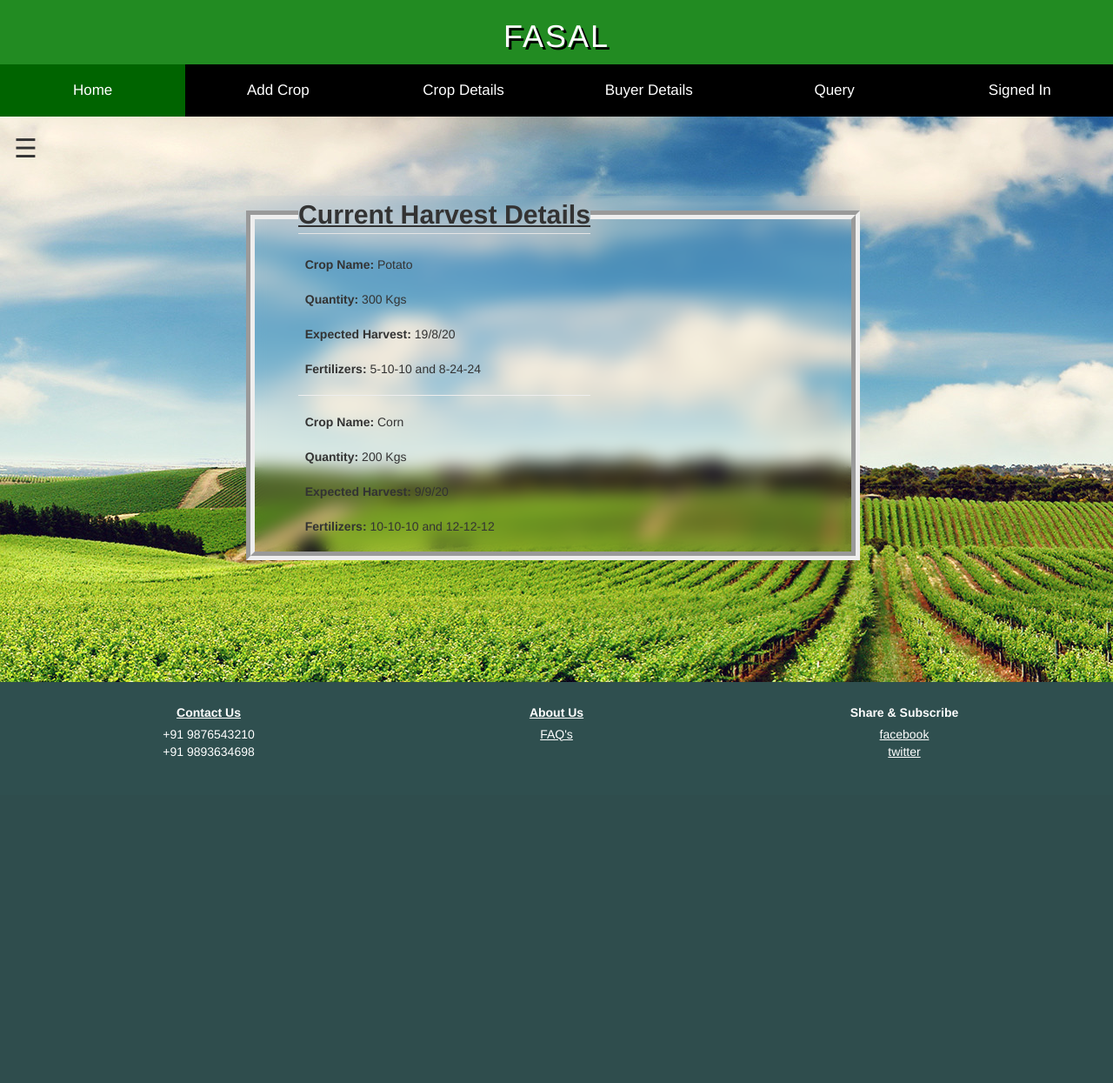
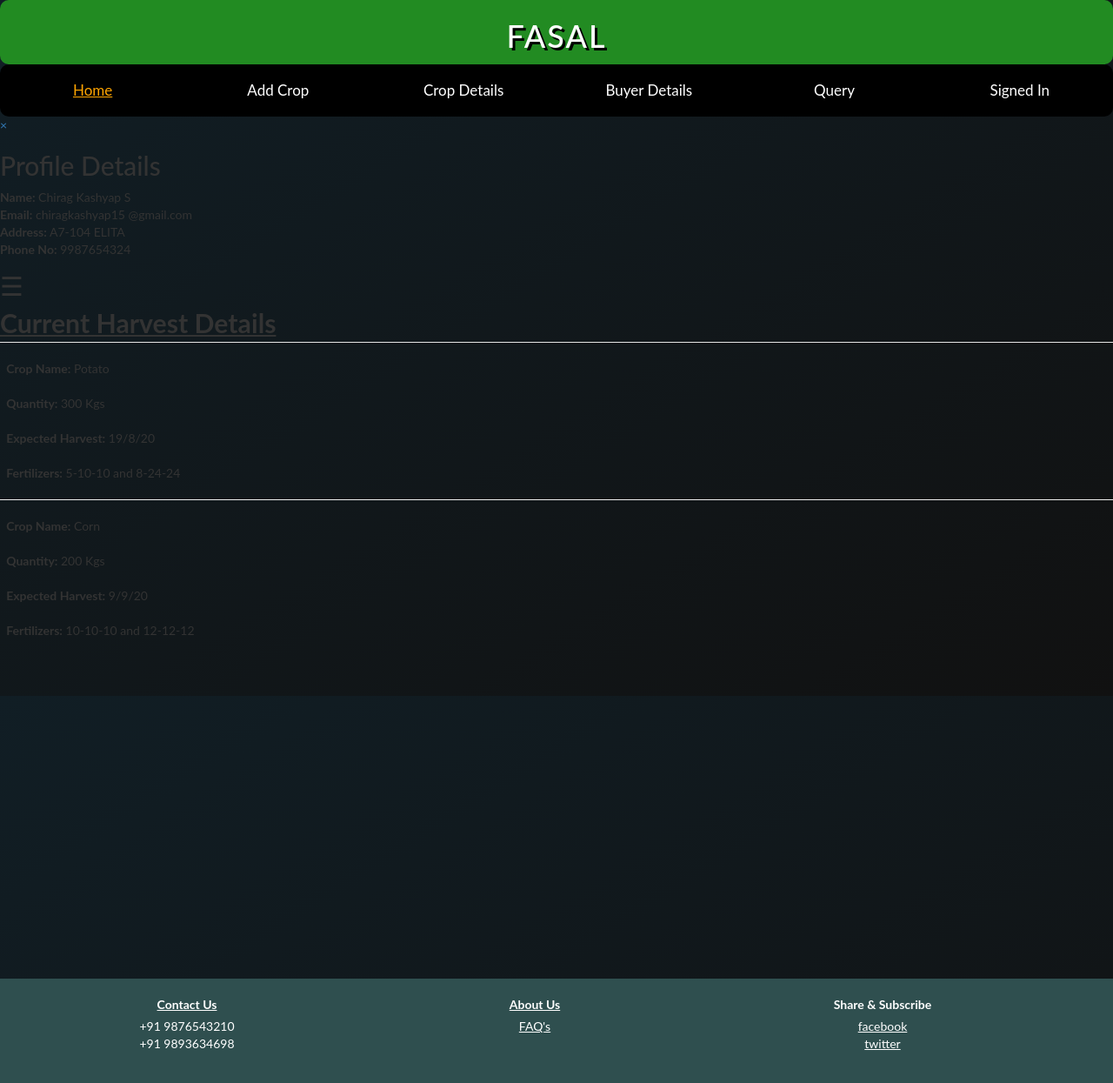
Before and after one commit to morpheu513/F.A.S.A.L, a PHP site: page /fdashboard.html in a window 1280 px wide. Shown: the whole page at 87% size. Before the commit the page ends 871 px from the top, so only its background shows below. Run offline with PHP 8.4, Linux system fonts and the light colour scheme.

Commit message:
Update fdashboard.css

```diff
--- a/fdashboard/fdashboard.css
+++ b/fdashboard/fdashboard.css
@@ -1,9 +1,3 @@
-body{
-	margin: 0;
-	background-color: white;
-	background-image: url("farming.jpg");
-	background-repeat: no-repeat;
-}
 .heading{
 	background-color: forestgreen;
 	text-align: center;
@@ -13,13 +7,15 @@ body{
 	font-size: 35px;
 	padding: 2px;
 	color: white;
+	border-radius: 10px;
 }
 #navbar {
   	overflow: hidden;
   	background-color: black;
   	position: sticky;
   	top: 2px;
-	z-index:1;
+  	z-index: 1;
+  	border-radius: 10px;
 }
 
 #navbar a {
@@ -39,135 +35,223 @@ body{
 }
 
 #navbar a.active {
-	background-color: darkgreen;
-	color: white;
+	/*background-color: darkgreen;*/
+	color: orange;
+	text-decoration: underline;
 }
 
-.content {
-	padding: 16px;
-	text-align: center;
 
-}
-
-.sticky {
-	position: fixed;
-	top: 0;
-	width: 100%;
-}
-
-.sticky + .content {
-	padding-top: 40px;
-}
-.sidenav {
-  height: 100%;
-  width: 0;
-  position: fixed;
-  z-index: 1;
-  top: 0;
-  left: 0;
-  background-color: white;
-  background-image: linear-gradient(steelblue,white);
-  overflow-x: hidden;
-  transition: 0.5s;
-  padding-top: 60px;
-}
-
-.sidenav a {
-  padding: 8px 8px 8px 32px;
-  text-decoration: none;
-  font-size: 25px;
-  color: white;
-  display: block;
-  transition: 0.3s;
-}
-
-.sidenav a:hover {
-  color: red;
-}
-
-.sidenav .closebtn {
-  position: absolute;
-  top: 0;
-  right: 25px;
-  font-size: 36px;
-  margin-left: 70px;
-}
-
-#main {
-  transition: margin-left .5s;
-  padding: 16px;
-}
-
-@media screen and (max-height: 450px) {
-  .sidenav {padding-top: 15px;}
-  .sidenav a {font-size: 18px;}
-}
-.circle
-{
-height: 120px;
-width: 120px;
-background-color: rgb(16, 135, 233);
-border-radius: 50%;
-display: inline-block;
-margin-left: 20%;
-
-}
-
-.profbar
-{
-margin-top: 133px;
-height: 100%;
-width: 200px;
-position: absolute;
-z-index: 1;
-top: 0;
-right: 0;
-border-left: solid 2px black;
-overflow-x: hidden;
-padding-top: 20px;
-background-color: #1b1b1b;
-
-}
-
-h2
-{
-padding: 6px 15px 6px 16px;
-text-decoration: none;
-font-size: 27px;
-color: black;
-display: block;
-}
-ul
-{
-padding: 6px 15px 6px 16px;
-font-size: 25px;
-color: black;
-}
-li
-{
-padding-top: 30px;
-list-style-type: none;
-}
 .footer {
- 	padding: 20px;
+ 	padding: 15px;
   	text-align: center;
   	background: darkslategrey;
   	color: white;
   	position: sticky;
-  	margin-top: 5%;
+  	margin-top: 25%;
 }
 
-fieldset {
-	display: inline-block;
-	text-align: left;
-	margin-left: 2px;
-	margin-right: 10px;
-	padding-top: 0.35em;
-	padding-bottom: 0.625em;
-	padding-left: 0.75em;
-	padding-right: 300px;
-	padding-left: 50px;
-	border: 10px groove;
-	-webkit-backdrop-filter: blur(10px);
-  	backdrop-filter: blur(10px);
+select,input,
+button {
+  position: fixed;
+  top: 50%;
+  left: 50%;
+  transform: translate(-50%, -300%);
+  display: block;
+  width: 70vw;
+  opacity: 0;
+  pointer-events: none;
+  transition: all .5s cubic-bezier(.4, .25, .8, .3);
 }
+
+input,select {
+  padding: .25rem 0;
+  border: 0;
+  border-bottom: 1px solid #bb1515;
+  outline: 0;
+  background: transparent;
+  color: #fff;
+  font-size: 3rem;
+  line-height: 4rem;
+  letter-spacing: .125rem;
+  transition: all .5s cubic-bezier(.4, .25, .8, .3);
+}
+
+input::selection,select::selection {
+  background: rgba(#bb1515, 0.25);
+}
+
+button,
+.signup-button {
+  padding: .25em 0;
+  border: 0;
+  outline: 0;
+  background: #bb1515;
+  color: rgba(#fff, 0.85);
+  font-size: 2rem;
+  line-height: 3.6rem;
+  letter-spacing: .0625rem;
+  box-shadow: 0 3px 5px 1px rgba(#000, 0.25);
+  text-shadow: 0 -2px 0 rgba(#000, 0.25), 0 1px 0 rgba(#fff, 0.2);
+}
+
+input:focus,select:focus,
+button:focus {
+  opacity: 1;
+  transform: translate(-50%, -100%);
+  pointer-events: auto;
+  transition: all .4s cubic-bezier(.1, .45, .1, .85) .5s;
+  z-index: 10;
+}
+
+input:focus ~ input,input:focus ~ select
+input:focus ~ button {
+  transform: translate(-50%, 500%);
+  transition: all .5s ease-in;
+}
+input:focus ~ label .label-text {
+  transform: translate(-50%, 300%);
+  transition: all .5s ease-in;
+}
+input:focus ~ .tip {
+  opacity: 1;
+}
+input:focus ~ .signup-button,select:focus ~ .signup-button,
+button:focus ~ .signup-button {
+  opacity: 0;
+}
+
+input:focus + label .label-text {
+  opacity: 1;
+  transform: translate(-50%, -100%);
+  transition: all .3s cubic-bezier(.1, .45, .1, .85) .4s;
+}
+input:focus + label .nav-dot:before {
+  background: darken(#bb1515, 5%);
+  box-shadow: 0 0 0 .15rem #111, 0 0 .05rem .26rem #bb1515;
+}
+.signup-button,
+.signup-button-trigger {
+  position: fixed;
+  top: 50%;
+  left: 50%;
+  transform: translate(-50%, -100%);
+  width: 70vw;
+  padding: .25rem 0;
+  line-height: 3.6rem;
+  text-align: center;
+  pointer-events: none;
+  cursor: pointer;
+  transition: opacity .4s .3s;
+}
+
+.signup-button-trigger {
+  opacity: 0;
+  pointer-events: auto;
+}
+
+.label-text {
+  position: fixed;
+  top: calc(50% - 4rem);
+  left: 50%;
+  transform: translate(-50%, -300%);
+  width: 70vw;
+  padding: 3.125rem 0 1.5rem;
+  text-transform: uppercase;
+  color: #fff;
+  opacity: 0;
+  font-size: 1.125rem;
+  font-weight: 300;
+  letter-spacing: .125rem;
+  pointer-events: none;
+  transition: all .4s cubic-bezier(.4, .25, .8, .3) .05s;
+}
+
+.nav-dot {
+  cursor: pointer;
+  position: fixed;
+  padding: .625rem 1.25rem .625rem .625rem;
+  top: 52%;
+  right: 1.25rem;
+  &:before {
+    content: '';
+    display: inline-block;
+    border-radius: 50%;
+    width: .375rem;
+    height: .375rem;
+    margin-right: .625rem;
+    position: fixed;
+    background-color: lighten(#111E25, 3%);
+    border: 0;
+    transition: all 0.25s;
+  }
+  &:hover:before {
+    width: .625rem;
+    height: .625rem;
+    margin-top: -.125rem;
+    margin-left: -.125rem;
+    background-color: darken(#bb1515, 5%);
+  }
+}
+
+@for $i from 1 through 5 {
+  label[for="input-#{$i}"] .nav-dot {
+      margin-top: -150px + (25 * $i);
+  }
+}
+
+* {
+  margin: 0;
+  padding: 0;
+  box-sizing: border-box;
+}
+
+html, body {
+  width: 100%;
+  height: 100%;
+  background-image: linear-gradient(to bottom right, #111E25 0%, #111 100%);
+  font-family: 'Lato', sans-serif;
+  margin: 0;
+}
+
+form {
+  width: 100%;
+  height: 100%;
+  overflow: hidden;
+}
+.fa {
+	  border-radius: 25%;
+	  padding: 8px;
+	  font-size: 25px;
+	  width: 40px;
+	  height: 40px;
+	  text-align: center;
+	  text-decoration: none;
+	  margin: 4px 25px;
+	}
+
+
+	.fa:hover {
+	  opacity: 0.7;
+	}
+
+
+	.fa-facebook {
+	  background: #3B5998;
+	  color: white;
+	}
+
+
+	.fa-twitter {
+	  background: #55ACEE;
+	  color: white;
+	}
+
+	.fa-google {
+	  background: #dd4b39;
+	  color: white;
+	}
+
+	.fa-linkedin {
+	  background: #007bb5;
+	  color: white;
+	}
```
